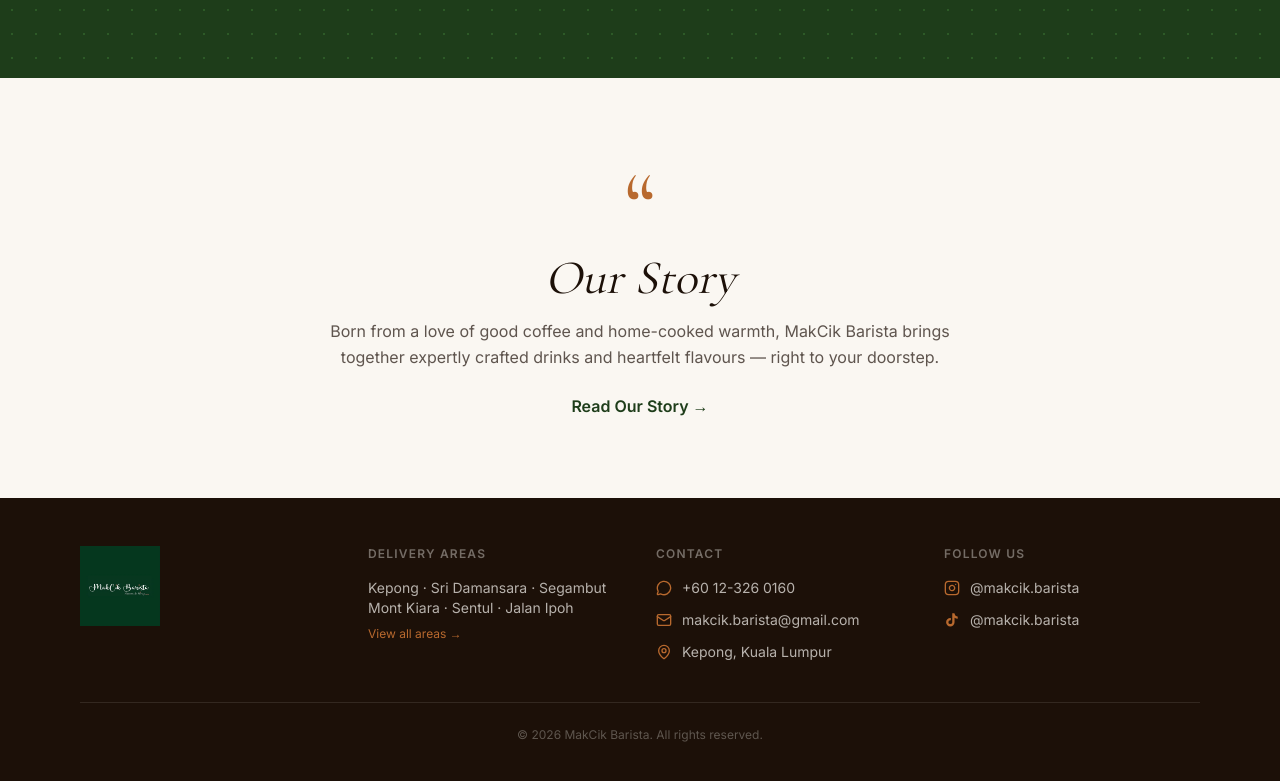
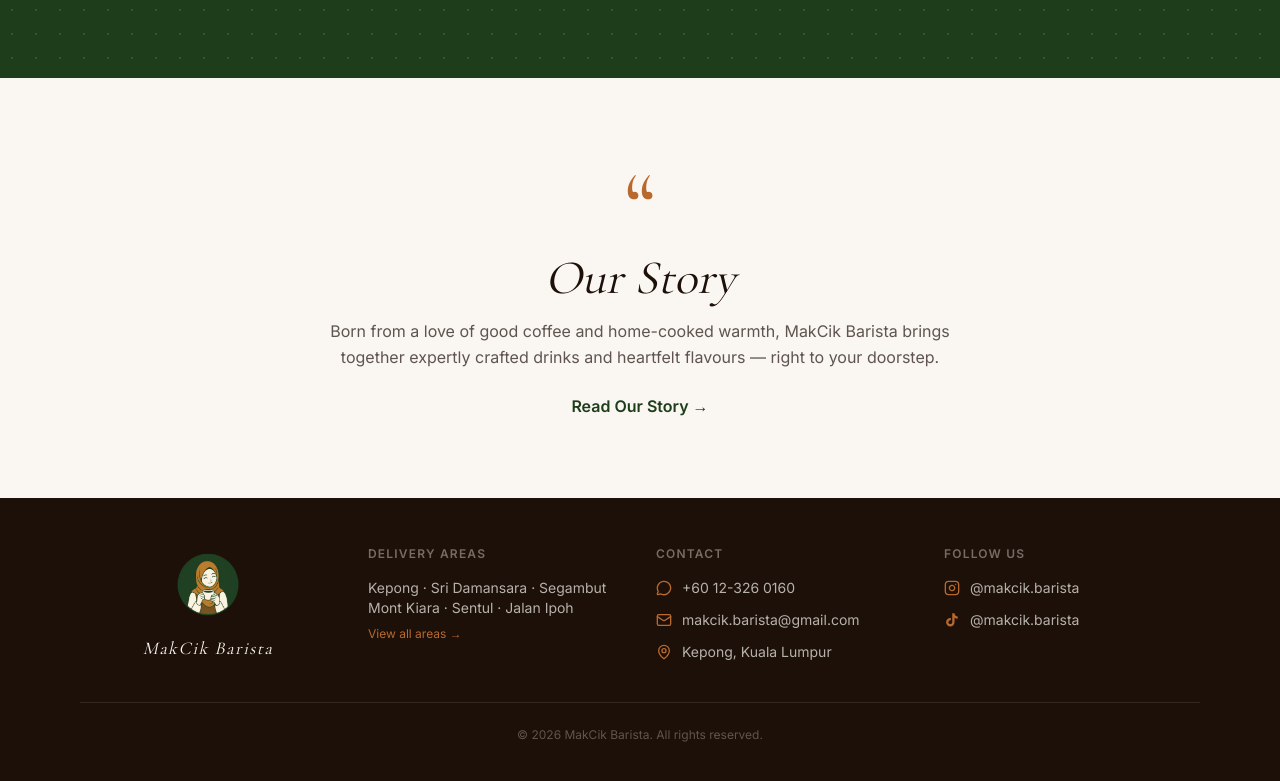
Before and after one commit to audanial/makcik-barista, a Next.js app: page / in a window 1280 px wide. Shown: the part 2507-3288 px from the top of the page. Built offline with nearby package versions, Linux system fonts and the light colour scheme.

Commit message:
Sprint 2.8 - Restore footer logo branding and alignment

```diff
--- a/components/Footer.tsx
+++ b/components/Footer.tsx
@@ -8,14 +8,16 @@
       <div className="max-w-6xl mx-auto px-4 py-12">
         <div className="grid grid-cols-1 md:grid-cols-4 gap-8">
           {/* Brand */}
-          <div>
+          <div className="flex flex-col items-center">
             <Image
-              src="/images/logo4.jpeg"
+              src="/images/logo3.png"
               alt="MakCik Barista"
               width={80}
               height={80}
               className="object-contain"
+              unoptimized
             />
+            <p className="font-heading italic text-[#FAF7F2] text-lg tracking-[0.08em] mt-2">MakCik Barista</p>
           </div>
 
           {/* Delivery areas */}
```
